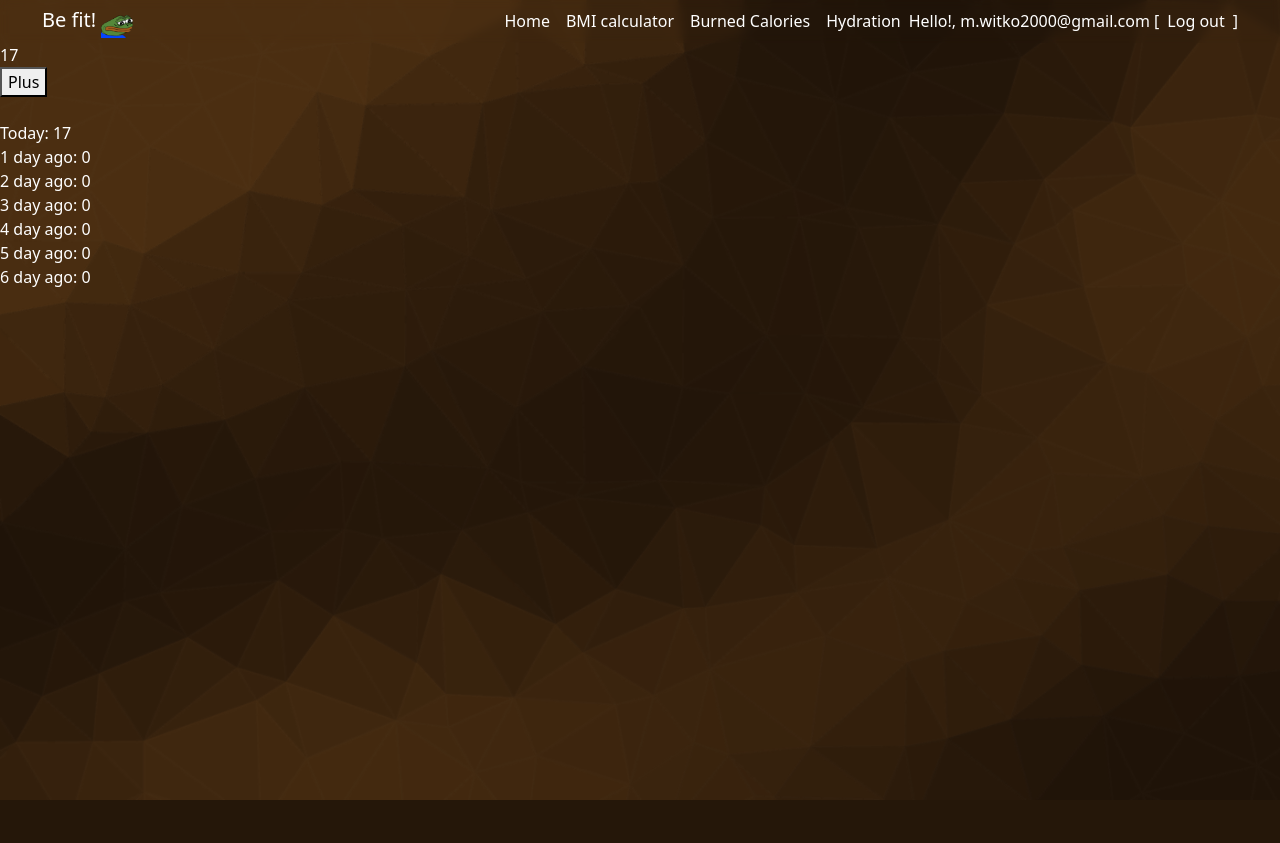
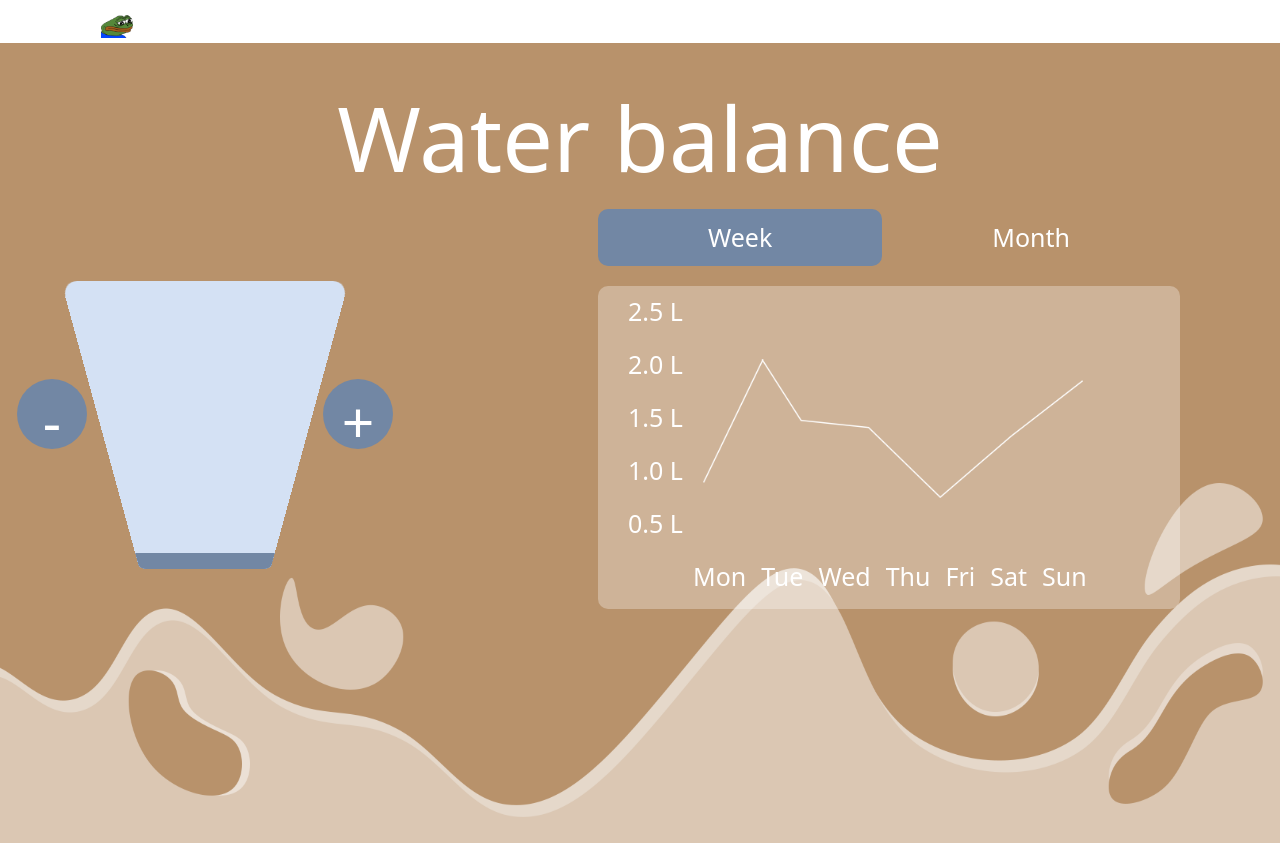
Before and after one commit to Majkelll/Projekt-IO-BD, a Flask app: page /hydration in a window 1280 px wide. Before the commit the page ends 800 px from the top, so only its background shows below. Run offline with Flask 2, Linux system fonts and the light colour scheme; a user stored in the database is signed in; data comes from the database, SQL or seed files in the repository; both versions use the stored data as it was after the commit.

Commit message:
clean up code

```diff
--- a/website/static/rehydration/script.js
+++ b/website/static/rehydration/script.js
@@ -0,0 +1,61 @@
+/*Glass*/
+var plus = document.getElementById("plus");
+var minus = document.getElementById("minus");
+var glass = document.getElementById("glass");
+var water = document.getElementById("water");
+var litersNum = 1;
+
+plus.onclick = addWater;
+
+function addWater(e) {
+  litersNum = litersNum + 0.5;
+  if (litersNum > 4) {
+    litersNum = 4;
+  }
+  water.style.transform = "scale(" + litersNum + ")";
+  if (litersNum > 1) {
+    water.style.borderRadius = "50%";
+    water.style.bottom = "-80px";
+  }
+}
+
+minus.onclick = removeWater;
+
+function removeWater(e) {
+  litersNum = litersNum - 0.5;
+  if (litersNum <= 0.5) {
+    water.style.borderRadius = "0px";
+    water.style.bottom = "-150px";
+    litersNum = 0.5;
+  }
+  if (litersNum <= 1) {
+    water.style.borderRadius = "0px";
+    water.style.bottom = "-150px";
+  }
+
+  water.style.transform = "scale(" + litersNum + ")";
+}
+/*Glass*/
+
+/*Week Month*/
+var week = document.getElementById("week");
+var month = document.getElementById("month");
+
+var chartImg = document.getElementById("chart-img");
+
+week.onclick = getGraph;
+month.onclick = getGraph;
+
+function getGraph(e) {
+  week.classList.remove("chart-button_active");
+  month.classList.remove("chart-button_active");
+
+  e.target.classList.add("chart-button_active");
+  if (e.target.id == "week") {
+    chartImg.src = "../assets/images/week.png";
+  } else {
+    chartImg.src = "../assets/images/month.png";
+  }
+}
+
+/*Week Month*/
--- a/website/static/rehydration/style.css
+++ b/website/static/rehydration/style.css
@@ -1,4 +1,144 @@
-body {
-  background: url(../assets/images/bg.png) no-repeat fixed;
-  background-size: cover;
+.balance-body {
+  background: url(../assets/images/bg2.png) no-repeat center top/100% 100%;
+  height: 100vh;
 }
+
+.balance-container {
+  max-width: 1300px;
+  margin: 0 auto;
+}
+
+.balance-title {
+  text-align: center;
+  font-size: 90px;
+  padding-top: 40px;
+  padding-bottom: 80px;
+  color: #fff;
+}
+
+.balance-items {
+  display: flex;
+  justify-content: space-between;
+}
+
+.glass-body {
+  width: 410px;
+  display: flex;
+  align-items: center;
+  justify-content: center;
+  position: relative;
+}
+
+.glass {
+  transform: perspective(330px) rotateX(-45deg);
+  /*width: 150px;
+    height: 300px;*/
+  width: 180px;
+  height: 350px;
+  background-color: #d4e1f4;
+  position: relative;
+  /*border: 2px solid #fff;*/
+  border-radius: 10px;
+  overflow: hidden;
+}
+
+.water {
+  background-color: #7287a4;
+  width: 200px;
+  height: 200px;
+  display: block;
+  position: absolute;
+  bottom: -150px;
+  left: -12px;
+  transform: perspective(330px) rotateX(-45deg) scale(1);
+  border-radius: 0;
+}
+
+.glass-items {
+  position: absolute;
+  top: 25%;
+  display: flex;
+  width: 376px;
+  justify-content: space-between;
+}
+
+.glass-item {
+  cursor: pointer;
+  text-align: center;
+  width: 70px;
+  height: 70px;
+  font-size: 57px;
+  background-color: #7287a4;
+  color: #fff;
+  border-radius: 100px;
+}
+
+.chart-body {
+  transform: translateX(-100px) translateY(-70px);
+}
+
+.chart-buttons-body {
+  padding-bottom: 20px;
+}
+
+.chart-buttons {
+  display: flex;
+  justify-content: space-around;
+}
+
+.chart-button {
+  display: block;
+  text-decoration: none;
+  color: #fff;
+  padding: 10px 110px;
+  background-color: transparent;
+  border-radius: 10px;
+  font-size: 25px;
+}
+
+.chart-button_active {
+  background-color: #7287a4;
+}
+
+.chart-info__item {
+  display: flex;
+}
+
+.chart-info {
+  padding: 10px 30px;
+  border-radius: 10px;
+  background-color: rgba(255, 255, 255, 0.3);
+}
+
+.chart-liters {
+  padding-right: 20px;
+}
+
+.chart-liters__title {
+  padding-bottom: 15px;
+  font-size: 25px;
+  color: #fff;
+}
+
+.chart-img-body {
+  width: 380px;
+  display: flex;
+  align-items: center;
+  justify-content: center;
+}
+
+.chart-img {
+  display: block;
+  width: 100%;
+}
+
+.weeks-items {
+  display: flex;
+  padding-left: 65px;
+}
+
+.weeks__title {
+  padding-right: 15px;
+  color: #fff;
+  font-size: 25px;
+}
--- a/website/templates/rehydration/rehydration.html
+++ b/website/templates/rehydration/rehydration.html
@@ -12,20 +12,73 @@ Burned calories
 {% endblock%}
 
 {% block content %}
-<div>
-  <div>{{ drinkedToday }}</div>
-  <form id='plus' name='plus' value="plus" method="POST">
-    <button type="submit">Plus</button>
-  </form>
-  <br>
-  <div class="calendar">
-    <div class="calendar-day">Today: {{ calendar.0 }}</div>
-    <div class="calendar-day">1 day ago: {{ calendar.1 }}</div>
-    <div class="calendar-day">2 day ago: {{ calendar.3 }}</div>
-    <div class="calendar-day">3 day ago: {{ calendar.2 }}</div>
-    <div class="calendar-day">4 day ago: {{ calendar.4 }}</div>
-    <div class="calendar-day">5 day ago: {{ calendar.5 }}</div>
-    <div class="calendar-day">6 day ago: {{ calendar.6 }}</div>
+<!DOCTYPE html>
+<html lang="en">
+
+<head>
+  <meta charset="UTF-8">
+  <meta name="viewport" content="width=device-width, initial-scale=1.0">
+  <title>Water Balance</title>
+  <link rel="stylesheet" href="main.css">
+</head>
+
+<body>
+  <div class="balance-body">
+    <div class="balance-container">
+      <h1 class="balance-title">
+        Water balance
+      </h1>
+      <div class="balance-items">
+        <!-- glass -->
+        <div class="glass-body">
+          <div id="glass" class="glass">
+            <div id="water" class="water"></div>
+          </div>
+          <div class="glass-items">
+            <div id="minus" class="glass-item">-</div>
+            <div id="plus" class="glass-item">+</div>
+          </div>
+        </div>
+        <!-- glass -->
+        <!-- chart -->
+        <div class="chart-body">
+          <div class="chart-buttons-body">
+            <div class="chart-buttons">
+              <a id="week" href="#" class="chart-button chart-button_active">Week</a>
+              <a id="month" href="#" class="chart-button">Month</a>
+            </div>
+          </div>
+
+          <div class="chart-info">
+            <div class="chart-info__item">
+              <div class="chart-liters">
+                <h4 class="chart-liters__title">2.5 L</h4>
+                <h4 class="chart-liters__title">2.0 L</h4>
+                <h4 class="chart-liters__title">1.5 L</h4>
+                <h4 class="chart-liters__title">1.0 L</h4>
+                <h4 class="chart-liters__title">0.5 L</h4>
+              </div>
+              <div class="chart-img-body">
+                <img id="chart-img" src="../../static/assets/images/week.png" alt="" class="chart-img">
+              </div>
+            </div>
+            <div class="weeks-items">
+              <h4 class="weeks__title">Mon</h4>
+              <h4 class="weeks__title">Tue</h4>
+              <h4 class="weeks__title">Wed</h4>
+              <h4 class="weeks__title">Thu</h4>
+              <h4 class="weeks__title">Fri</h4>
+              <h4 class="weeks__title">Sat</h4>
+              <h4 class="weeks__title">Sun</h4>
+            </div>
+          </div>
+        </div>
+        <!-- chart -->
+      </div>
+    </div>
   </div>
-</div>
+  <script src="main.js"></script>
+</body>
+
+</html>
 {% endblock %}
```
Also changed, not shown: index.html (deleted, +0 -66 lines), main.css (deleted, +0 -152 lines), main.js (deleted, +0 -70 lines), website/database.db, website/static/assets/images/bg2.png (renamed from imgs/bg.png), website/static/assets/images/month.png (renamed from imgs/month.png), website/static/assets/images/week.png (renamed from imgs/week.png).
